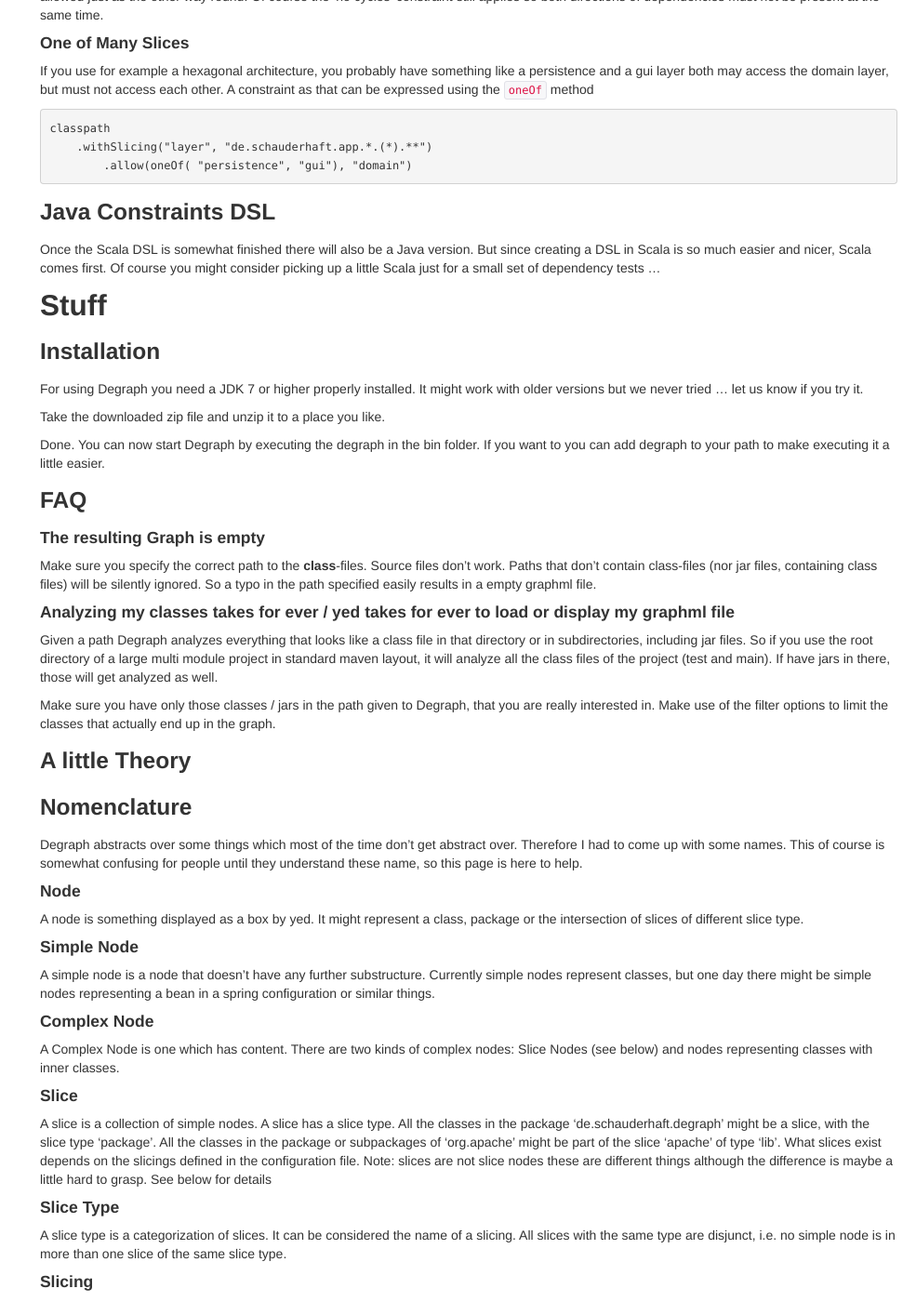
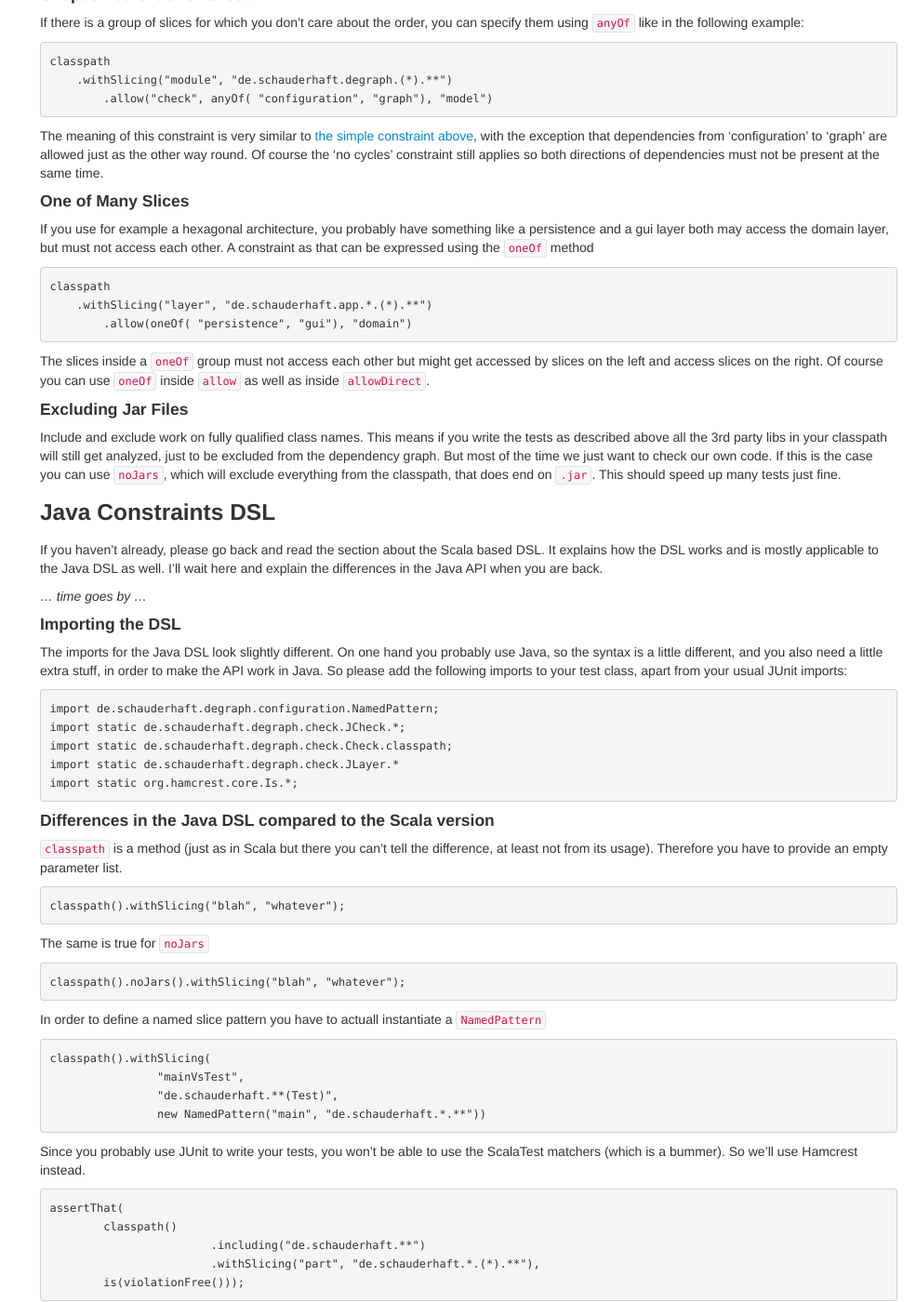
Before and after one commit to riy/degraph, a Jekyll site: the page built from documentation.md, in a window 1280 px wide and 1400 px high, scrolled down 9460 px. Shown: the whole window at 93% size, without its empty margins (295-1280 px from the left). Built offline with Jekyll 4.4.1, drawn with Linux system fonts in a browser that asks for light colours; nearby versions of some CDN libraries; some of the changed text lies outside the part shown.

Commit message:
added documentation for Java API
also added documentation for noJars, which was missing from the Scala API

```diff
--- a/documentation.md
+++ b/documentation.md
@@ -283,11 +283,18 @@ When you decided what kind of dependencies you want to have in your project, and
 
 The basic idea is to define slices and based on those slice you define the dependencies that are allowed.
 
-Currently there is only a Scala DSL available to define these constraints. The DSL is in its early versions and might change significantly in future version once I find out what people are actually trying to do with it.
+The DSL for defining such criterias comes in two flavors: Scala and Java. The Scala version is the primary one and is a little more slick, but the Java DSL should be very usable and is very close to its Scala sister. You don't have to feel bad for using it.
+
+The DSL is in its early versions and might change significantly in future version once I find out what people are actually trying to do with it.
+Let me know what you like or don't like and if you have ideas for improvements
 
 ### Setting up the project ###
 
-Since currently there is only the full distribution zip available of Degraph, you have to unzip the downloaded files and add all the contained jars to your classpath.
+You can either download the full distribution zip of Degraph, unzip the downloaded files and add all the contained jars to your classpath.
+
+Alternatively you can download the two relevant artefacts: the *core jar* and *check jar* along with their respective poms and put them in your Maven repository, where you can reference them from your project pom or gradle build file or ...
+
+I start working on getting everything into maven central as soon as I have this documentation task of my hands. So lets get down to business
 
 ### Scala Constraints DSL ###
 
@@ -380,9 +387,52 @@ If you use for example a hexagonal architecture, you probably have something lik
 	    .withSlicing("layer", "de.schauderhaft.app.*.(*).**")
 	        .allow(oneOf( "persistence", "gui"), "domain")
 
+The slices inside a `oneOf` group must not access each other but might get accessed by slices on the left and access slices on the right. Of course you can use `oneOf` inside `allow` as well as inside `allowDirect`.
+
+#### Excluding Jar Files ####
+
+Include and exclude work on fully qualified class names. This means if you write the tests as described above all the 3rd party libs in your classpath will still get analyzed, just to be excluded from the dependency graph. But most of the time we just want to check our own code. If this is the case you can use `noJars`, which will exclude everything from the classpath, that does end on `.jar`. This should speed up many tests just fine.
+
 ### Java Constraints DSL ###
 
-Once the Scala DSL is somewhat finished there will also be a Java version. But since creating a DSL in Scala is so much easier and nicer, Scala comes first. Of course you might consider picking up a little Scala just for a small set of dependency tests ...
+If you haven't already, please go back and read the section about the Scala based DSL. It explains how the DSL works and is mostly applicable to the Java DSL as well. I'll wait here and explain the differences in the Java API when you are back.
+
+*... time goes by ...*
+
+#### Importing the DSL ####
+
+The imports for the Java DSL look slightly different. On one hand you probably use Java, so the syntax is a little different, and you also need a little extra stuff, in order to make the API work in Java. So please add the following imports to your test class, apart from your usual JUnit imports:
+
+    import de.schauderhaft.degraph.configuration.NamedPattern;
+    import static de.schauderhaft.degraph.check.JCheck.*;
+    import static de.schauderhaft.degraph.check.Check.classpath;
+    import static de.schauderhaft.degraph.check.JLayer.*
+    import static org.hamcrest.core.Is.*;
+
+#### Differences in the Java DSL compared to the Scala version ####
+
+`classpath` is a method (just as in Scala but there you can't tell the difference, at least not from its usage). Therefore you have to provide an empty parameter list.
+
+    classpath().withSlicing("blah", "whatever");
+
+The same is true for `noJars`
+
+    classpath().noJars().withSlicing("blah", "whatever");
+
+In order to define a named slice pattern you have to actuall instantiate a `NamedPattern`
+
+    classpath().withSlicing(
+			"mainVsTest",
+			"de.schauderhaft.**(Test)",
+			new NamedPattern("main", "de.schauderhaft.*.**"))
+
+Since you probably use JUnit to write your tests, you won't be able to use the ScalaTest matchers (which is a bummer). So we'll use Hamcrest instead.
+
+    assertThat(
+		classpath()
+				.including("de.schauderhaft.**")
+				.withSlicing("part", "de.schauderhaft.*.(*).**"),
+		is(violationFree()));
 
 ## Stuff ##
 ### Installation ###
```
